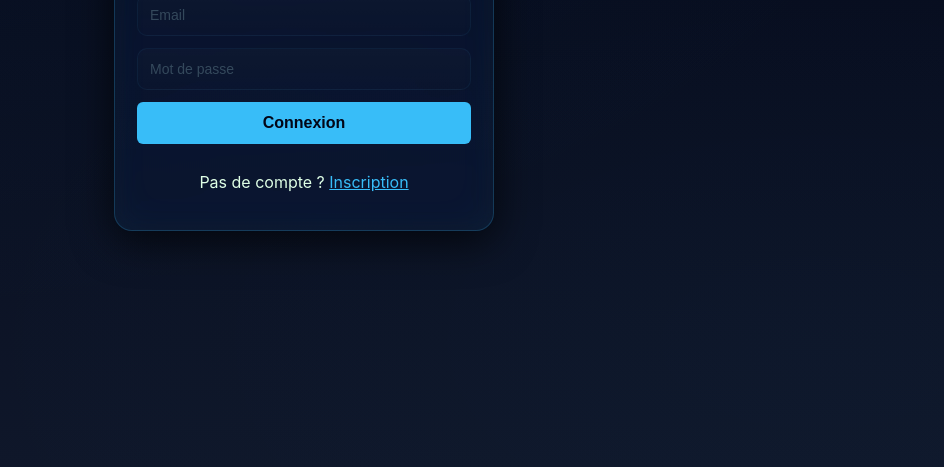
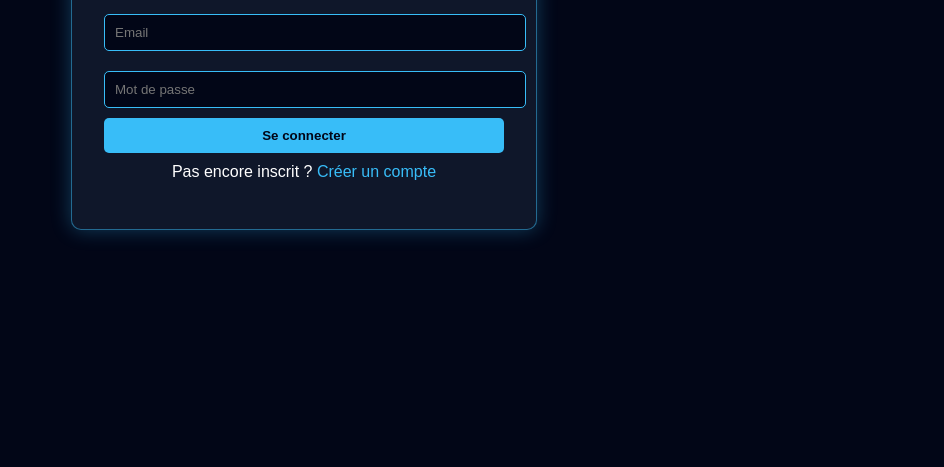
Before and after one commit to Raizel-commits/rokmd, a website: page login.html in a window 1280 px wide. Shown: the part 333-800 px from the top of the page, without its empty margins (336-1280 px from the left). Drawn offline with Linux system fonts and the light colour scheme.

Commit message:
Update login.html

```diff
--- a/login.html
+++ b/login.html
@@ -3,60 +3,101 @@
 <head>
 <meta charset="UTF-8">
 <meta name="viewport" content="width=device-width, initial-scale=1.0">
-<title>ROK XD • Login</title>
+<title>Connexion • ROK XD</title>
 <style>
-:root{
-  --bg-1:#020617; --bg-2:#0f172a; --neon:#38bdf8; --glass-border:rgba(56,189,248,0.22); --muted:rgba(255,255,255,0.45); --card-w:380px;
-}
-*{box-sizing:border-box;}
-html,body{height:100%;margin:0;font-family:"Inter",system-ui,-apple-system,"Segoe UI",Roboto,"Helvetica Neue",Arial;
-background: radial-gradient(1200px 600px at 10% 10%, rgba(56,189,248,0.03), transparent),
-            radial-gradient(900px 500px at 90% 85%, rgba(56,189,248,0.02), transparent),
-            linear-gradient(180deg,var(--bg-1),var(--bg-2));
-color:#dfffe6;overflow:hidden;}
-.stage{position:relative;height:100vh;display:flex;align-items:center;justify-content:center;padding:36px;}
-.glass-card{
-  width:var(--card-w);max-width:92vw;
-  background:linear-gradient(180deg, rgba(255,255,255,0.02), rgba(255,255,255,0.01));
-  border-radius:18px;padding:22px;
-  box-shadow:0 10px 40px rgba(0,0,0,0.7),0 0 40px rgba(56,189,248,0.05) inset;
-  backdrop-filter: blur(10px) saturate(140%);
-  border:1px solid var(--glass-border);
-  text-align:center;
-}
-input[type="email"], input[type="password"]{width:100%;padding:12px;border-radius:10px;border:1px solid rgba(56,189,248,0.06);background:linear-gradient(180deg, rgba(255,255,255,0.02), rgba(255,255,255,0.006));color:#eafff2;margin-bottom:12px;outline:none;font-size:14px;}
-input::placeholder{color:rgba(200,255,255,0.22);}
-button{width:100%;padding:12px;border-radius:6px;border:none;background:var(--neon);color:#020617;font-weight:bold;cursor:pointer;font-size:16px;margin-bottom:12px;}
-button:hover{opacity:0.9;}
-.result{margin-top:16px;font-weight:bold;}
+  body {
+    margin: 0;
+    font-family: Arial, sans-serif;
+    background: #020617;
+    color: #fff;
+    display: flex;
+    justify-content: center;
+    align-items: center;
+    height: 100vh;
+  }
+  .container {
+    background: #0f172a;
+    padding: 2rem;
+    border-radius: 10px;
+    border: 1px solid rgba(56, 189, 248, 0.5);
+    box-shadow: 0 0 20px rgba(56, 189, 248, 0.3);
+    width: 100%;
+    max-width: 400px;
+  }
+  h2 {
+    text-align: center;
+    color: #38bdf8;
+  }
+  input {
+    width: 100%;
+    padding: 10px;
+    margin: 10px 0;
+    border: none;
+    border-radius: 5px;
+    background: #020617;
+    color: #fff;
+    border: 1px solid #38bdf8;
+  }
+  button {
+    width: 100%;
+    padding: 10px;
+    background: #38bdf8;
+    border: none;
+    border-radius: 5px;
+    color: #020617;
+    font-weight: bold;
+    cursor: pointer;
+  }
+  button:hover {
+    background: #0ea5e9;
+  }
+  p {
+    text-align: center;
+    margin-top: 10px;
+  }
+  p a {
+    color: #38bdf8;
+    text-decoration: none;
+  }
 </style>
 </head>
 <body>
-<main class="stage">
-<section class="glass-card">
-<h1>Login</h1>
-<input type="email" id="email" placeholder="Email">
-<input type="password" id="password" placeholder="Mot de passe">
-<button id="loginBtn">Connexion</button>
-<div class="result" id="loginResult"></div>
-<p>Pas de compte ? <a href="register.html" style="color:var(--neon)">Inscription</a></p>
-</section>
-</main>
+<div class="container">
+  <h2>Connexion</h2>
+  <form id="loginForm">
+    <input type="email" id="email" placeholder="Email" required>
+    <input type="password" id="password" placeholder="Mot de passe" required>
+    <button type="submit">Se connecter</button>
+  </form>
+  <p>Pas encore inscrit ? <a href="register.html">Créer un compte</a></p>
+  <p id="message"></p>
+</div>
+
 <script>
-const loginBtn = document.getElementById("loginBtn");
-loginBtn.onclick = async ()=>{
-  const email=document.getElementById("email").value.trim();
-  const password=document.getElementById("password").value.trim();
-  if(!email||!password){document.getElementById("loginResult").innerHTML="Email et mot de passe requis";return;}
-  loginBtn.disabled=true;
-  try{
-    const r=await fetch("/auth/login",{method:"POST",headers:{"Content-Type":"application/json"},body:JSON.stringify({email,password})});
-    const data=await r.json();
-    if(data.status==="success"){window.location.href="/";}
-    else{document.getElementById("loginResult").innerHTML=data.error||"Erreur";}
-  }catch(e){document.getElementById("loginResult").innerHTML="Erreur serveur";console.error(e);}
-  loginBtn.disabled=false;
-};
+const form = document.getElementById('loginForm');
+const message = document.getElementById('message');
+
+form.addEventListener('submit', async e => {
+  e.preventDefault();
+  const email = document.getElementById('email').value;
+  const password = document.getElementById('password').value;
+
+  try {
+    const res = await fetch('/auth/login', {
+      method: 'POST',
+      headers: { 'Content-Type': 'application/json' },
+      body: JSON.stringify({ email, password })
+    });
+    const data = await res.json();
+    if(data.status === 'success'){
+      window.location.href = 'index.html';
+    } else {
+      message.textContent = data.error;
+    }
+  } catch(err) {
+    message.textContent = 'Erreur serveur';
+  }
+});
 </script>
 </body>
 </html>
```
